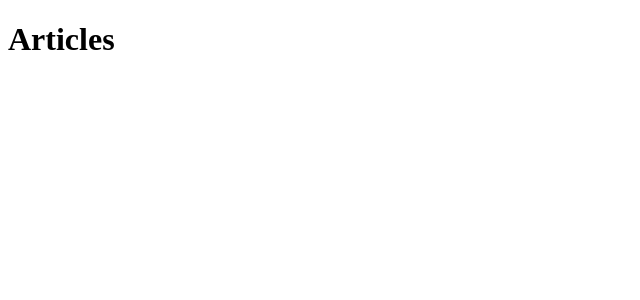
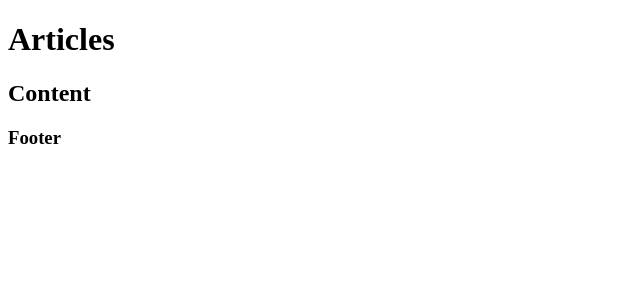
Before and after one commit to akarpas/article-app, a React app: page / in a window 1280 px wide. Shown: the top 300 px of the page, without its empty margins (0-640 px from the left). Built offline with nearby package versions, Linux system fonts and the light colour scheme.

Commit message:
chore: import main components to main app

```diff
--- a/src/components/App.js
+++ b/src/components/App.js
@@ -1,5 +1,15 @@
 import React from 'react';
 
-const App = () => <h1>Articles</h1>;
+import Header from './Header';
+import Content from './Content';
+import Footer from './Footer';
+
+const App = () => (
+    <React.Fragment>
+        <Header />
+        <Content />
+        <Footer />
+    </React.Fragment>
+);
 
 export default App;
```
